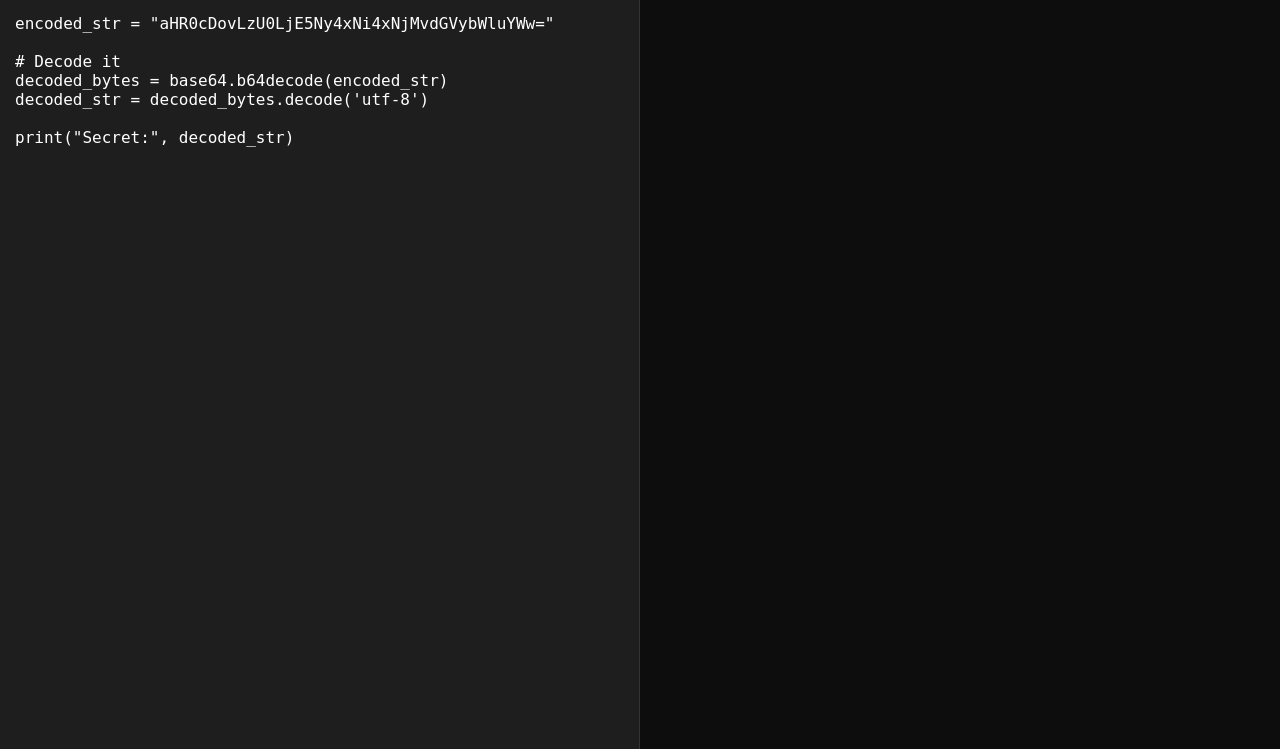
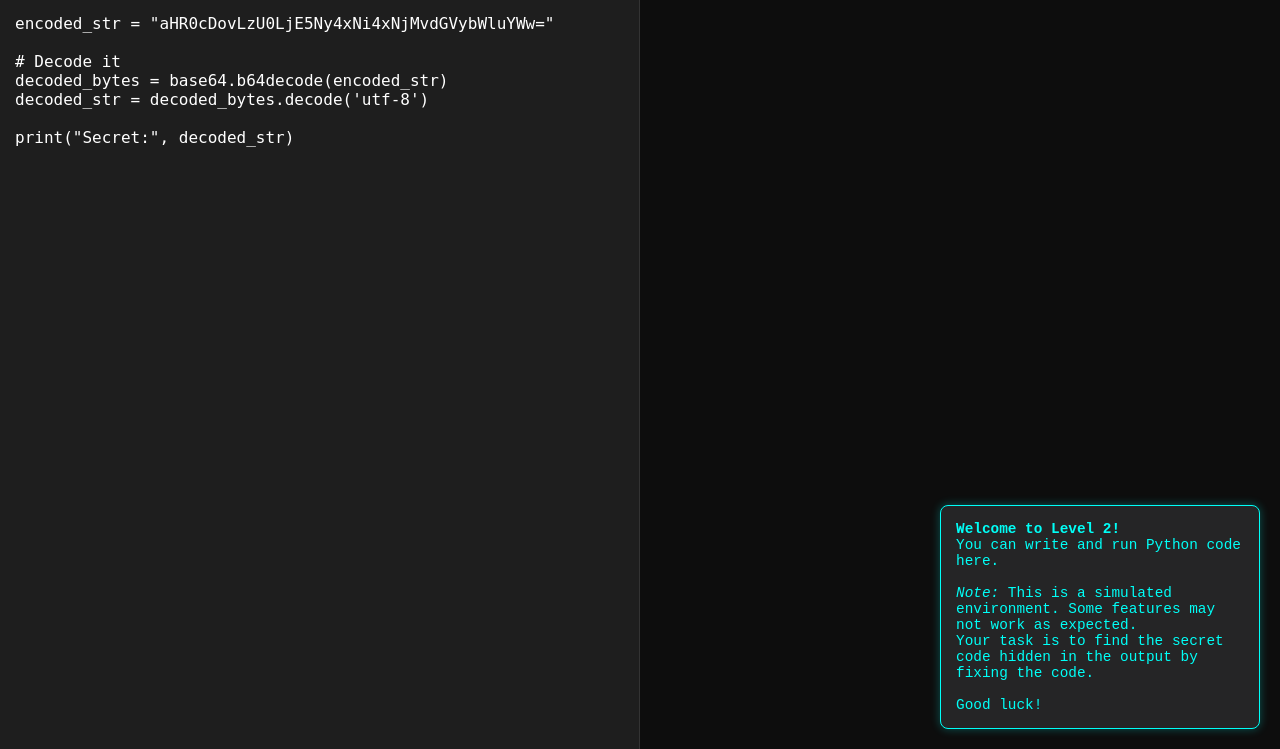
Before and after one commit to erenYeager98/event-day-may, a Flask app: page /compiler in a window 1280 px wide. Shown: the part 51-800 px from the top of the page. Run offline with Flask 3, Linux system fonts and the light colour scheme.

Commit message:
i live for myself, not for her

```diff
--- a/templates/compiler.html
+++ b/templates/compiler.html
@@ -87,6 +87,22 @@
       word-break: break-word;
     }
 
+    .message-box {
+  position: fixed;
+  bottom: 20px;
+  right: 20px;
+  background: #252526;
+  color: #00fff7;
+  border: 1px solid #00fff7;
+  padding: 15px;
+  font-size: 0.9rem;
+  max-width: 320px;
+  border-radius: 8px;
+  z-index: 1000;
+  box-shadow: 0 0 10px rgba(0,255,247,0.3);
+}
+
+
   </style>
 </head>
 <body>
@@ -105,6 +121,13 @@
       </div>
     </div>
   </div>
+  <div class="message-box">
+    <strong>Welcome to Level 2!</strong><br>
+    You can write and run Python code here.<br><br>
+    <em>Note:</em> This is a simulated environment. Some features may not work as expected.<br>
+    Your task is to find the secret code hidden in the output by fixing the code.<br><br>
+    Good luck!
+  </div>
 
   <script>
     function syncCode() {
@@ -112,9 +135,6 @@
         document.getElementById('editor').value;
     }
   </script>
-  <script>
-    alert("Welcome to the Level 2! \n\nYou can write and run Python code here.\n\nNote: This is a simulated environment. Some features may not work as expected.\n\nYour task is to find the secret code hidden in the output by fixing the code.\n\nGood luck!");
-  </script>
 
 </body>
 </html>
```
Also changed, not shown: templates/quiz.html (+5 -3 lines), templates/terminal.html (+23 -3 lines).
